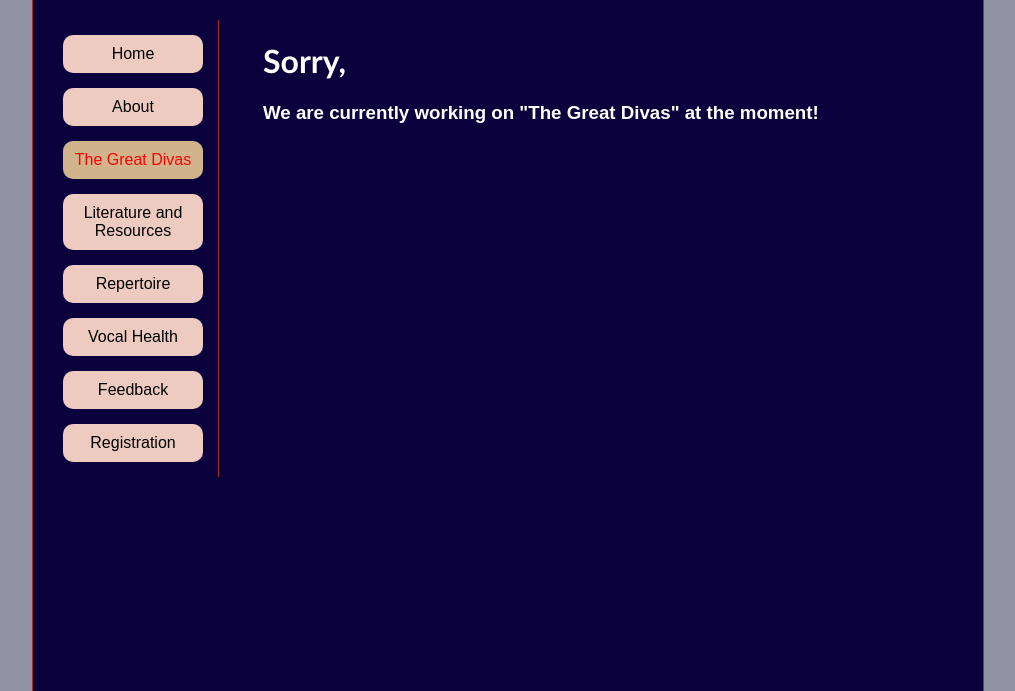
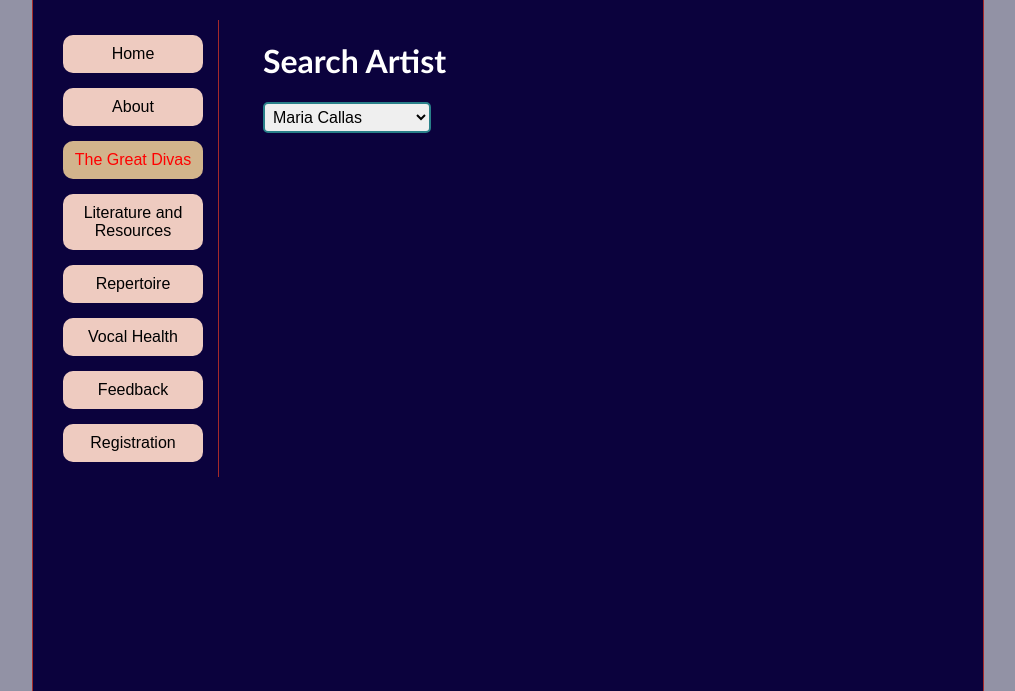
Before and after one commit to selenasiri/gatsby-voice-performance, a Gatsby site: page /great-divas in a window 1280 px wide. Shown: the part 109-800 px from the top of the page, without its empty margins (132-1147 px from the left). Built offline with nearby package versions, Linux system fonts and the light colour scheme; Gatsby itself is replaced by a stand-in of ours.

Commit message:
add onChange

```diff
--- a/src/pages/great-divas.jsx
+++ b/src/pages/great-divas.jsx
@@ -3,12 +3,29 @@ import Layout from '../components/layout/Layout'
 import SEO from '../components/SEO'
 
 const GreatDiva = () => {
+  const getArtist = event => {
+    console.log('ssssss')
+
+    const selectedArtistName = event.target.value
+    console.log(selectedArtistName)
+  }
+
   return (
     <Layout title="The Great Divas">
       <SEO title="Great Divas" />
 
-      <h1>Sorry,</h1>
-      <h3>We are currently working on "The Great Divas" at the moment!</h3>
+      <div>
+        <div id="artist"></div>
+      </div>
+
+      <h1>Search Artist</h1>
+      <select id="selectedArtist" onChange={getArtist}>
+        <option value="Maria Callas">Maria Callas</option>
+        <option value="Luciano Pavarotti">Luciano Pavarotti</option>
+        <option value="Joan Sutherland">Joan Sutherland</option>
+        <option value="Renata Tebaldi">Renata Tebaldi</option>
+        <option value="Montserrat Caballe">Montserrat Caballé</option>
+      </select>
     </Layout>
   )
 }
```
